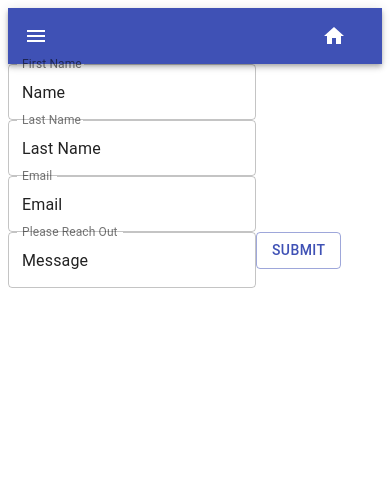
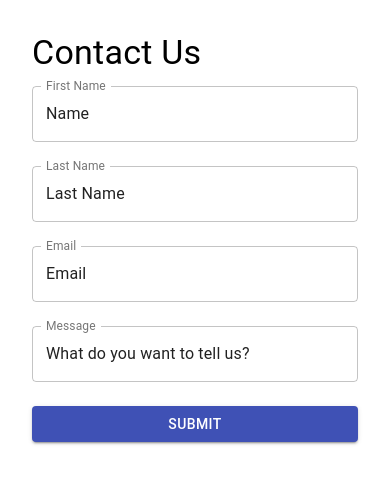
Before and after one commit to IanHancock36/f3-app-main, a React (Create React App) app: page / in a window 390 px wide. Shown: the top 484 px of the page. Built offline with nearby package versions, Linux system fonts and the light colour scheme.

Commit message:
added more to form need to fix the responsive issues since form is not responsive at smaller sizes.

```diff
--- a/src/App.js
+++ b/src/App.js
@@ -7,9 +7,9 @@ import Contact from './Components/Contact'
 function App() {
   return (
     <div className="App">
-     <Navbar />
-      <Header />
-      <Body />
+     {/* <Navbar /> */}
+      {/* <Header />
+      <Body />  */}
       <Contact />
 
 
--- a/src/Components/Contact.js
+++ b/src/Components/Contact.js
@@ -1,15 +1,26 @@
 import React,{useState} from 'react'
 import Navbar from './Navbar'
 import Button from '@material-ui/core/Button';
-import FormControl from '@material-ui/core/FormControl';
-import OutlinedInput from '@material-ui/core/OutlinedInput';
+
 import TextField from '@material-ui/core/TextField';
 import { makeStyles } from '@material-ui/core/styles';
-import InputLabel from '@material-ui/core/InputLabel';
+
+import { Container } from '@material-ui/core';
+import {Grid} from '@material-ui/core'
+import {Typography} from '@material-ui/core'
+
 const useStyles = makeStyles((theme) => ({
   container: {
     padding: theme.spacing(3),
   },
+  text:{
+    height: '100%',
+  },
+  root:{
+    width: '100%',
+    maxWidth: 500,
+    justifyContent:'center'
+  }
 }));
 
 
@@ -27,47 +38,93 @@ function Contact() {
     }
 
         const handleChange = (event) => {
-            setFirstName(event.target.value);
+            setMessage(event.target.value);
           }
 
     return (
-        <div>
+      <Container className={classes.container}  maxWidth='xl'>
+
+        <form>
+          <div className={classes.root}>
+         <Typography variant ='h4' component='h4' gutterBottom justifyContent='center'>Contact Us </Typography>
+         </div>
+        <Grid container spacing ={3}>
+          <Grid item xs ={12}>
+          <Grid container spacing ={3}>
+         <Grid item xs={12}>
+         <TextField
+                   variant = 'outlined'
+                   fullWidth
+                   name ='firstname'
+                   label= 'First Name'
+                   type ='text'
+                   value={firstname}
+                   onChange={handleChange}/>
+
+        </Grid>
 
 
-            <FormControl variant="outlined">
-        <InputLabel htmlFor="component-outlined">First Name</InputLabel>
-        <OutlinedInput id="component-outlined" value={firstname} onChange={handleChange} label="FirstName" />
-      </FormControl>
+     <Grid item xs={12}>
+     <TextField
+                   variant ='outlined'
+                   fullWidth
+                   label ='Last Name'
+                   name ='lastname'
+                   type ='text'
+                   value ={lastname}
+                   onChange={handleChange}/>
 
-      <FormControl variant="outlined">
-        <InputLabel htmlFor="component-outlined">Last Name</InputLabel>
-        <OutlinedInput id="component-outlined" value={lastname} onChange={handleChange} label="LastName" />
-      </FormControl>
+      </Grid>
 
-      <FormControl variant="outlined">
-        <InputLabel htmlFor="component-outlined">Email</InputLabel>
-        <OutlinedInput id="component-outlined" value={email} onChange={handleChange} label="Email" />
-      </FormControl>
+      <Grid item xs ={12}>
+      <TextField
+                   variant = 'outlined'
+                   fullWidth
+                   name ='email'
+                   type='text'
+                   label ='Email'
+                   value ={email}
+                   onChange={handleChange} />
+
+      </Grid>
 
 
-        <TextField
-          id="filled-helperText"
-          label="Please Reach Out"
-          defaultValue="Message"
-          onChangeCapture={handleChange}
-          variant="outlined"
-        />
-
-        <Button variant='outlined' color='primary'>Submit</Button>
+      <Grid item xs ={12}>
+      <TextField
+                   variant = 'outlined'
+                   fullWidth
+                   name ='message'
+                   type='text'
+                   label ='Message'
+                   value ={message}
+                   onChange={handleChange} />
 
 
+        </Grid>
+        </Grid>
+        </Grid>
 
+        <Grid item xs ={12}>
+        <Button  color='primary'
+                fullWidth type='submit'
+                variant='contained'
+                onChange={handleSubmit} >Submit
+        </Button>
+      </Grid>
 
+      </Grid>
+      </form>
 
-        </div>
-
-
+      </Container>
     )
 }
 
 export default Contact
+
+// Contact form
+  // Figure out why it is not responsive anymore.
+    // as test removed contact from from site. now site is not responsive still
+      // this must be the site or nav bar not being responsive
+
+  // Message Box
+  // need to figure how to resize it for larger text field.
--- a/src/Components/Navbar.js
+++ b/src/Components/Navbar.js
@@ -29,7 +29,7 @@
         <div className={classes.root}>
 
 
-          <AppBar maxWidth='xl' position="static">
+          <AppBar maxWidth='xs' position="static">
               <Toolbar>
               <IconButton edge="start" className={classes.menuButton} color="inherit" aria-label="menu">
                 <MenuIcon />
```
